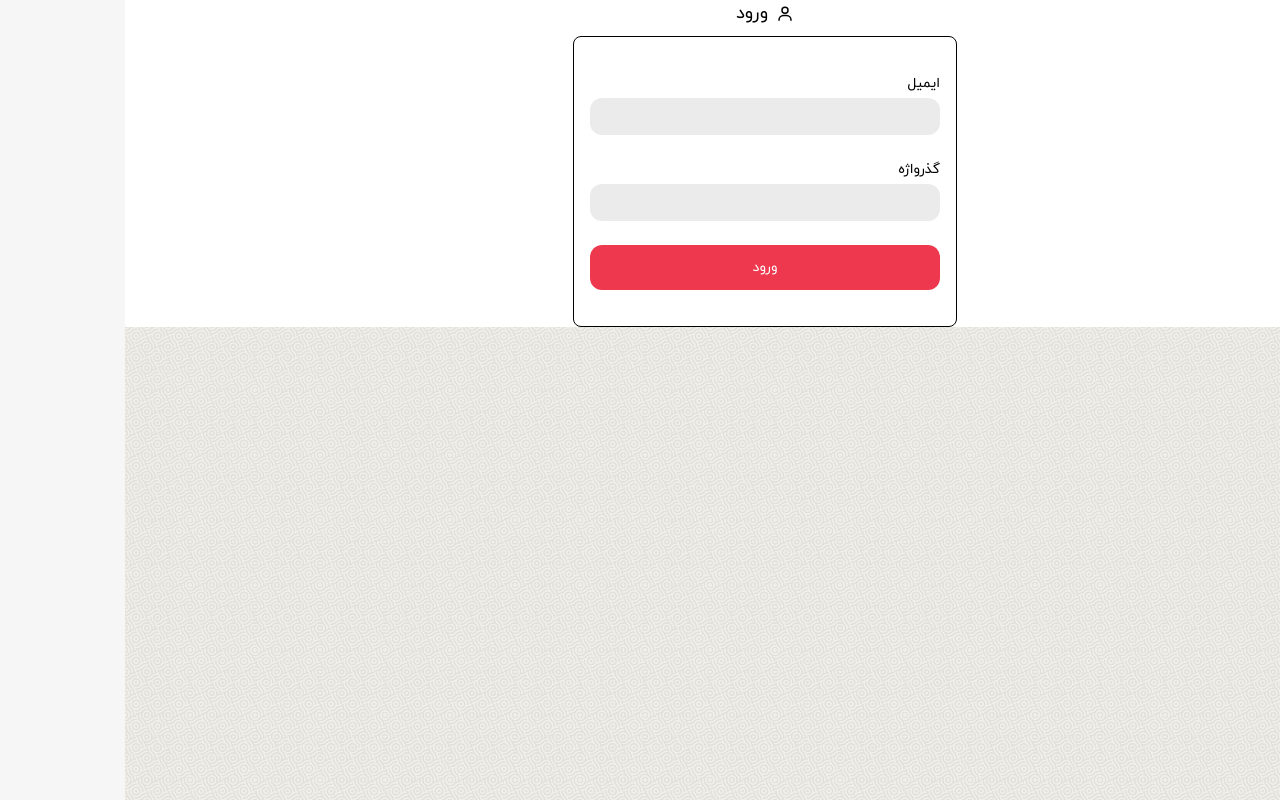
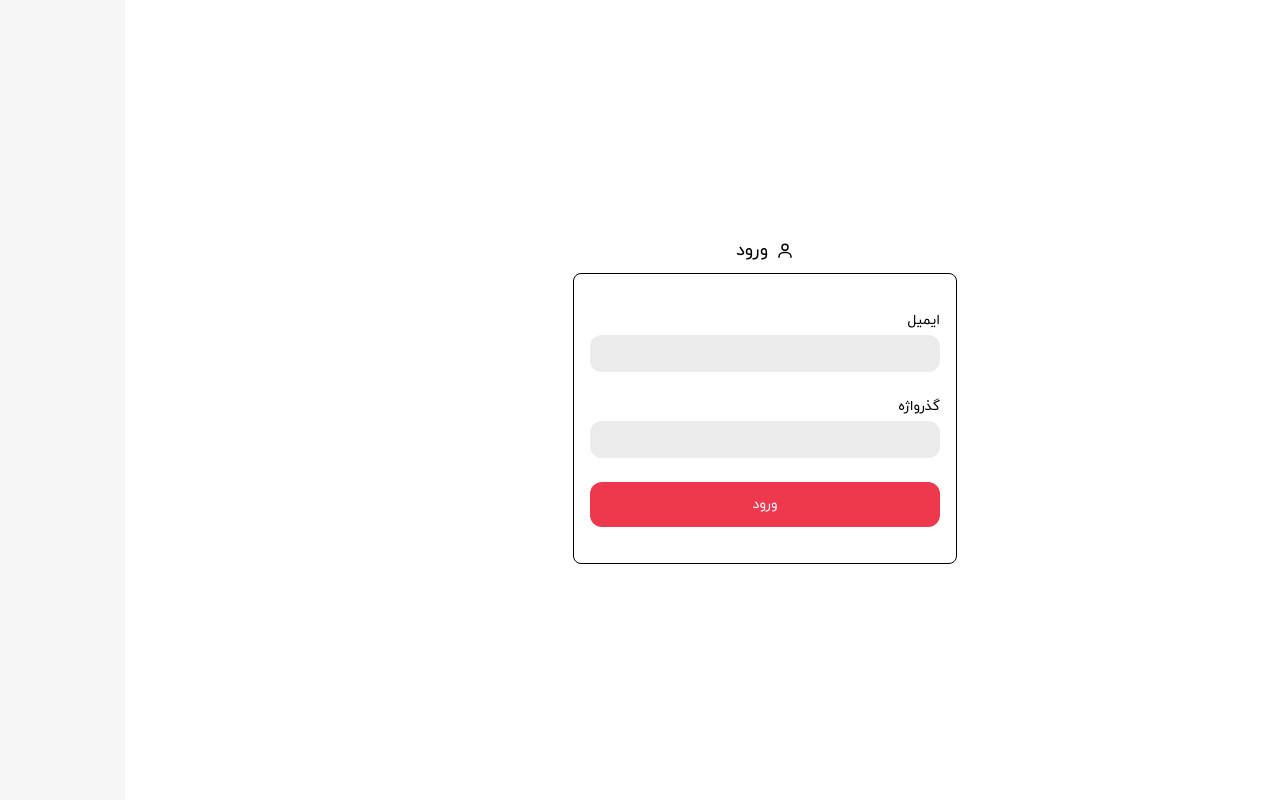
Before and after one commit to mohammadyousefi02/shopify, a Next.js app: page /admin in a window 1280 px wide. Built offline with nearby package versions, Linux system fonts and the light colour scheme.

Commit message:
SOY-admin:edit(admin):change logic:if admin entered then navigate to /admin/categories

```diff
--- a/pages/admin/index.tsx
+++ b/pages/admin/index.tsx
@@ -12,14 +12,13 @@ function Admin() {
     useEffect(()=>{
         if(token){
             const decoded:IdecodedToken = jwtDecode(token)
-            if(!decoded.isAdmin) router.push('/')
+            if(decoded.isAdmin) router.push('/admin/categories');
+            else router.push('/')
         }
     },[])
   return (
-    <div>
-        {!token ? <div className='flex justify-center items-center bg-white h-full'><AuthForm endpoint='admins'/></div> :
-            <AdminPanelLayout>hi</AdminPanelLayout>
-        }
+    <div className='flex justify-center items-center bg-white h-full'>
+        <AuthForm endpoint='admins'/>
     </div>
   )
 }
```
